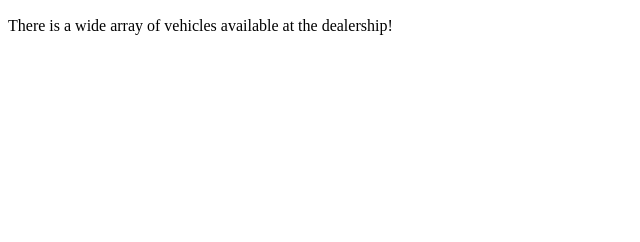
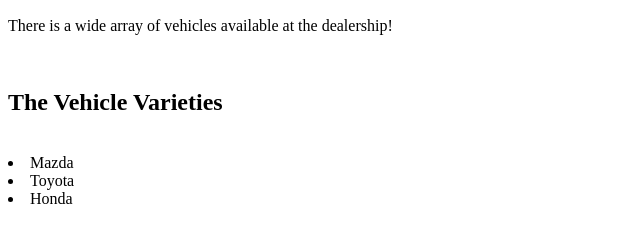
Before and after one commit to TimmyTimon/first-webapp, a plain HTML site: page index.html in a window 1280 px wide. Shown: the part 38-280 px from the top of the page, without its empty margins (0-640 px from the left). Drawn offline with Linux system fonts and the light colour scheme.

Commit message:
Updated the index.html file

```diff
--- a/index.html
+++ b/index.html
@@ -10,5 +10,13 @@
     <div>
         <p>There is a wide array of vehicles available at the dealership!</p>
     </div>
+    <br>
+    <div>
+        <h2>The Vehicle Varieties</h2>
+        <br>
+        <li>Mazda</li>
+        <li>Toyota</li>
+        <li>Honda</li>
+    </div>
 </body>
 </html>
```
